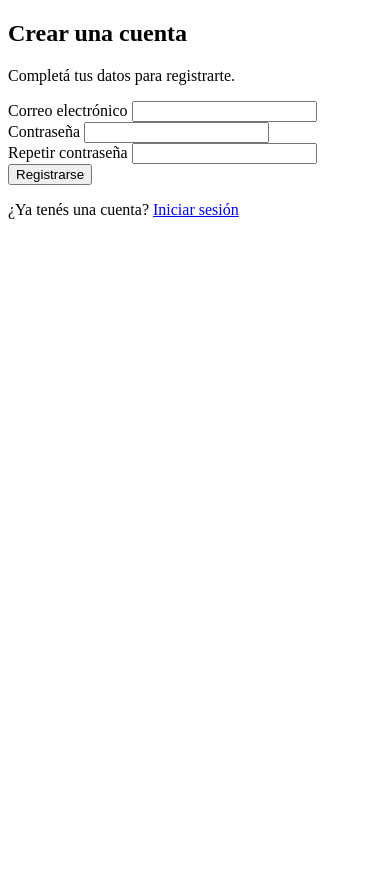
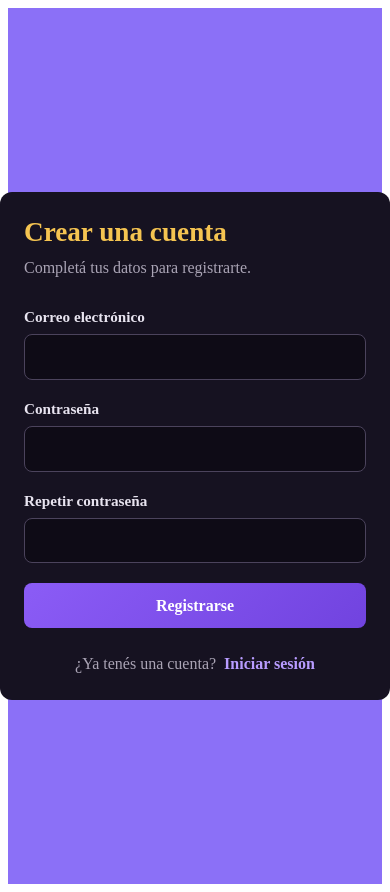
Before and after one commit to keilaaristimuno/Cine-prograIV, an Angular app: page /registrarse in a window 390 px wide. Before the commit the page ends 844 px from the top, so only its background shows below. Built offline with nearby package versions, Linux system fonts and the light colour scheme.

Commit message:
Fix: arreglado varios puntos de diseños en registro e iniciar sesion -m falta mas reveer

```diff
--- a/src/app/features/autenticacion/paginas/inicio-sesion/inicio-sesion.html
+++ b/src/app/features/autenticacion/paginas/inicio-sesion/inicio-sesion.html
@@ -81,6 +81,7 @@
 
       <button
         type="submit"
+        class="boton-primario"
         [disabled]="cargando"
       >
         @if (cargando) {
--- a/src/app/features/autenticacion/paginas/inicio-sesion/inicio-sesion.scss
+++ b/src/app/features/autenticacion/paginas/inicio-sesion/inicio-sesion.scss
@@ -3,15 +3,15 @@
   display: grid;
   place-items: center;
   padding: 1.5rem;
-  background-color: #101010;
+  background-color: #8b70f7;
 }
 
 .tarjeta-inicio-sesion {
   width: min(100%, 420px);
   padding: 2rem;
   border-radius: 0.75rem;
-  background-color: #202020;
-  color: white;
+  background-color: #161221;
+  color: #f7f5fa;
 }
 
 .campo-formulario {
@@ -21,12 +21,92 @@
   margin-bottom: 1.25rem;
 }
 
+.campo-formulario label {
+  font-size: 0.95rem;
+  font-weight: 600;
+}
+
+.campo-formulario input {
+  width: 100%;
+  padding: 0.8rem 0.9rem;
+  box-sizing: border-box;
+
+  border: 1px solid #4b435c;
+  border-radius: 0.5rem;
+  outline: none;
+
+  background-color: #0e0b16;
+  color: #f7f5fa;
+
+  font: inherit;
+
+  transition:
+    border-color 150ms ease,
+    box-shadow 150ms ease,
+    background-color 150ms ease;
+}
+
+.campo-formulario input::placeholder {
+  color: #716a7e;
+}
+
+.campo-formulario input:hover {
+  border-color: #6d6282;
+}
+
+.campo-formulario input:focus {
+  border-color: #8b5cf6;
+  box-shadow: 0 0 0 3px rgba(139, 92, 246, 0.2);
+  background-color: #14101e;
+}
+
+.campo-formulario input.ng-invalid.ng-touched {
+  border-color: #e56878;
+}
+
 input {
   padding: 0.75rem;
-  border: 1px solid #777;
+  border: 1px solid #161221;
   border-radius: 0.375rem;
 }
+.boton-primario {
+  width: 100%;
+  padding: 0.85rem 1rem;
 
+  border: 0;
+  border-radius: 0.5rem;
+
+  background: linear-gradient(
+    135deg,
+    #8b5cf6,
+    #7143df
+  );
+
+  color: #fff;
+  font: inherit;
+  font-weight: 700;
+
+  cursor: pointer;
+
+  transition:
+    transform 150ms ease,
+    box-shadow 150ms ease,
+    opacity 150ms ease;
+}
+
+.boton-primario:hover:not(:disabled) {
+  transform: translateY(-1px);
+  box-shadow: 0 8px 22px rgba(139, 92, 246, 0.3);
+}
+
+.boton-primario:active:not(:disabled) {
+  transform: translateY(0);
+}
+
+.boton-primario:disabled {
+  cursor: wait;
+  opacity: 0.55;
+}
 button {
   width: 100%;
   padding: 0.75rem;
@@ -37,7 +117,7 @@ button {
 
 button:disabled {
   cursor: wait;
-  opacity: 0.6;
+  opacity:0.55;
 }
 
 .mensaje-error {
--- a/src/app/features/autenticacion/paginas/registro/registro.scss
+++ b/src/app/features/autenticacion/paginas/registro/registro.scss
@@ -0,0 +1,168 @@
+.pagina-autenticacion {
+  min-height: 100vh;
+  display: grid;
+  place-items: center;
+  padding: 1.5rem;
+  background-color: #8b70f7;
+}
+
+.tarjeta-autenticacion {
+  width: min(100%, 420px);
+  padding: 2rem;
+  border-radius: 0.75rem;
+  background-color: #161221;
+  color: #f7f5fa;
+}
+
+.tarjeta-autenticacion h1 {
+  margin: 0 0 0.5rem;
+
+  color: #f5c451;
+  font-size: 2rem;
+  line-height: 1.2;
+}
+
+.tarjeta-autenticacion > p {
+  margin: 0 0 1.75rem;
+  color: #aaa4b5;
+  line-height: 1.5;
+}
+
+.campo-formulario {
+  display: flex;
+  flex-direction: column;
+  gap: 0.5rem;
+  margin-bottom: 1.25rem;
+}
+
+.campo-formulario label {
+  color: #e8e4f0;
+  font-size: 0.95rem;
+  font-weight: 600;
+}
+
+.campo-formulario input {
+  width: 100%;
+  padding: 0.8rem 0.9rem;
+  box-sizing: border-box;
+
+  border: 1px solid #4b435c;
+  border-radius: 0.5rem;
+  outline: none;
+
+  background-color: #0e0b16;
+  color: #f7f5fa;
+
+  font: inherit;
+
+  transition:
+    border-color 150ms ease,
+    box-shadow 150ms ease,
+    background-color 150ms ease;
+}
+
+.campo-formulario input::placeholder {
+  color: #716a7e;
+}
+
+.campo-formulario input:hover {
+  border-color: #6d6282;
+}
+
+.campo-formulario input:focus {
+  border-color: #8b5cf6;
+  box-shadow: 0 0 0 3px rgba(139, 92, 246, 0.2);
+  background-color: #14101e;
+}
+
+.campo-formulario input.ng-invalid.ng-touched {
+  border-color: #e56878;
+}
+
+.boton-primario {
+  width: 100%;
+  padding: 0.85rem 1rem;
+
+  border: 0;
+  border-radius: 0.5rem;
+
+  background: linear-gradient(
+    135deg,
+    #8b5cf6,
+    #7143df
+  );
+
+  color: #fff;
+  font: inherit;
+  font-weight: 700;
+
+  cursor: pointer;
+
+  transition:
+    transform 150ms ease,
+    box-shadow 150ms ease,
+    opacity 150ms ease;
+}
+
+.boton-primario:hover:not(:disabled) {
+  transform: translateY(-1px);
+  box-shadow: 0 8px 22px rgba(139, 92, 246, 0.3);
+}
+
+.boton-primario:active:not(:disabled) {
+  transform: translateY(0);
+}
+
+.boton-primario:disabled {
+  cursor: wait;
+  opacity: 0.55;
+}
+
+.mensaje-error {
+  margin: 0.4rem 0;
+  color: #ff929e;
+  font-size: 0.875rem;
+}
+
+.mensaje-exito {
+  margin: 0 0 1rem;
+  padding: 0.75rem;
+
+  border: 1px solid rgba(72, 199, 116, 0.5);
+  border-radius: 0.5rem;
+
+  background-color: rgba(72, 199, 116, 0.12);
+  color: #8ee3ac;
+}
+
+.enlace-autenticacion {
+  margin: 1.5rem 0 0 !important;
+  color: #aaa4b5;
+  text-align: center;
+}
+
+.enlace-autenticacion a {
+  margin-left: 0.25rem;
+  color: #b89cff;
+  font-weight: 700;
+  text-decoration: none;
+}
+
+.enlace-autenticacion a:hover {
+  color: #d0bfff;
+  text-decoration: underline;
+}
+
+@media (max-width: 500px) {
+  .pagina-autenticacion {
+    padding: 1rem;
+  }
+
+  .tarjeta-autenticacion {
+    padding: 1.5rem;
+  }
+
+  .tarjeta-autenticacion h1 {
+    font-size: 1.7rem;
+  }
+}
```
